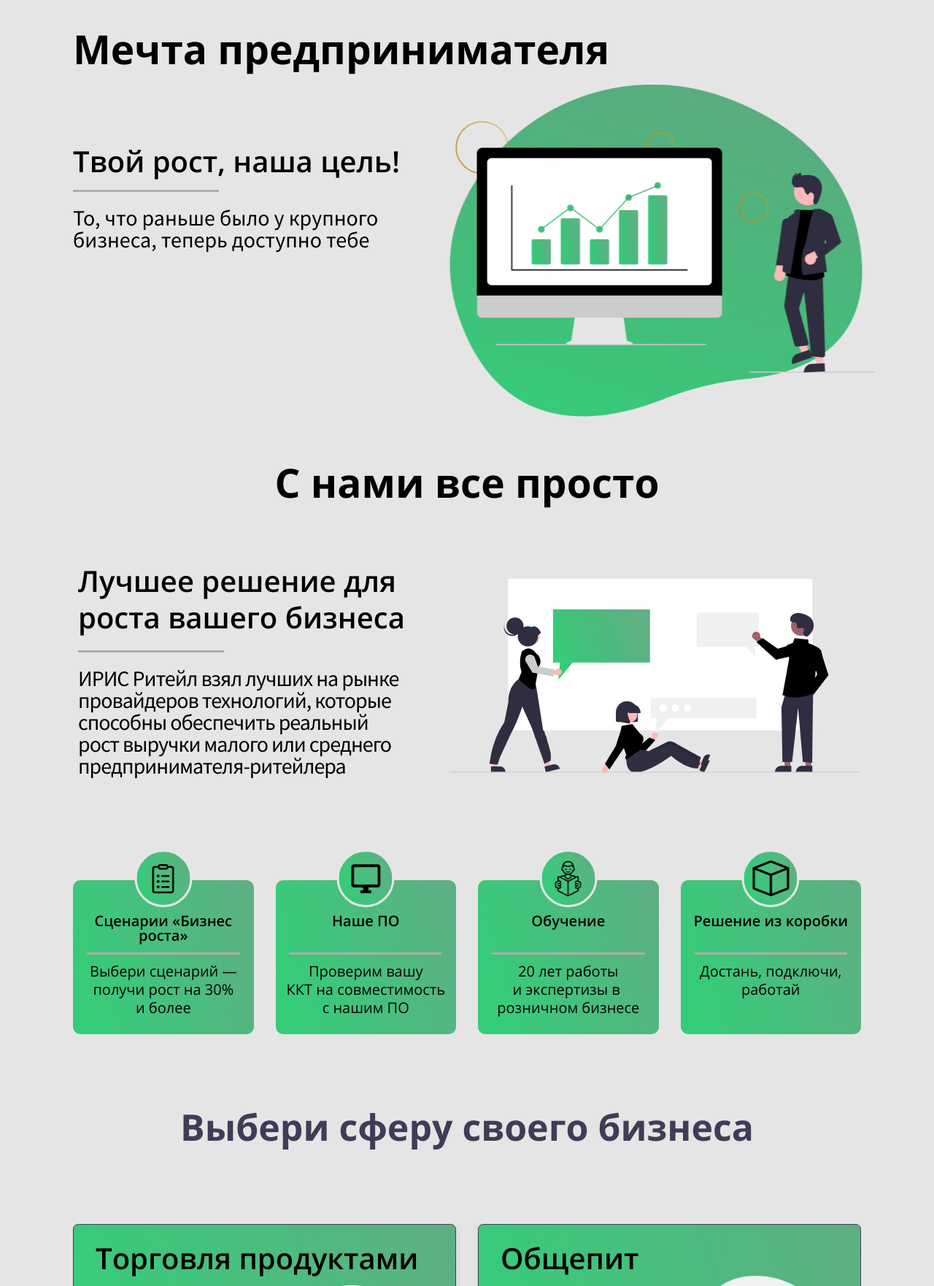
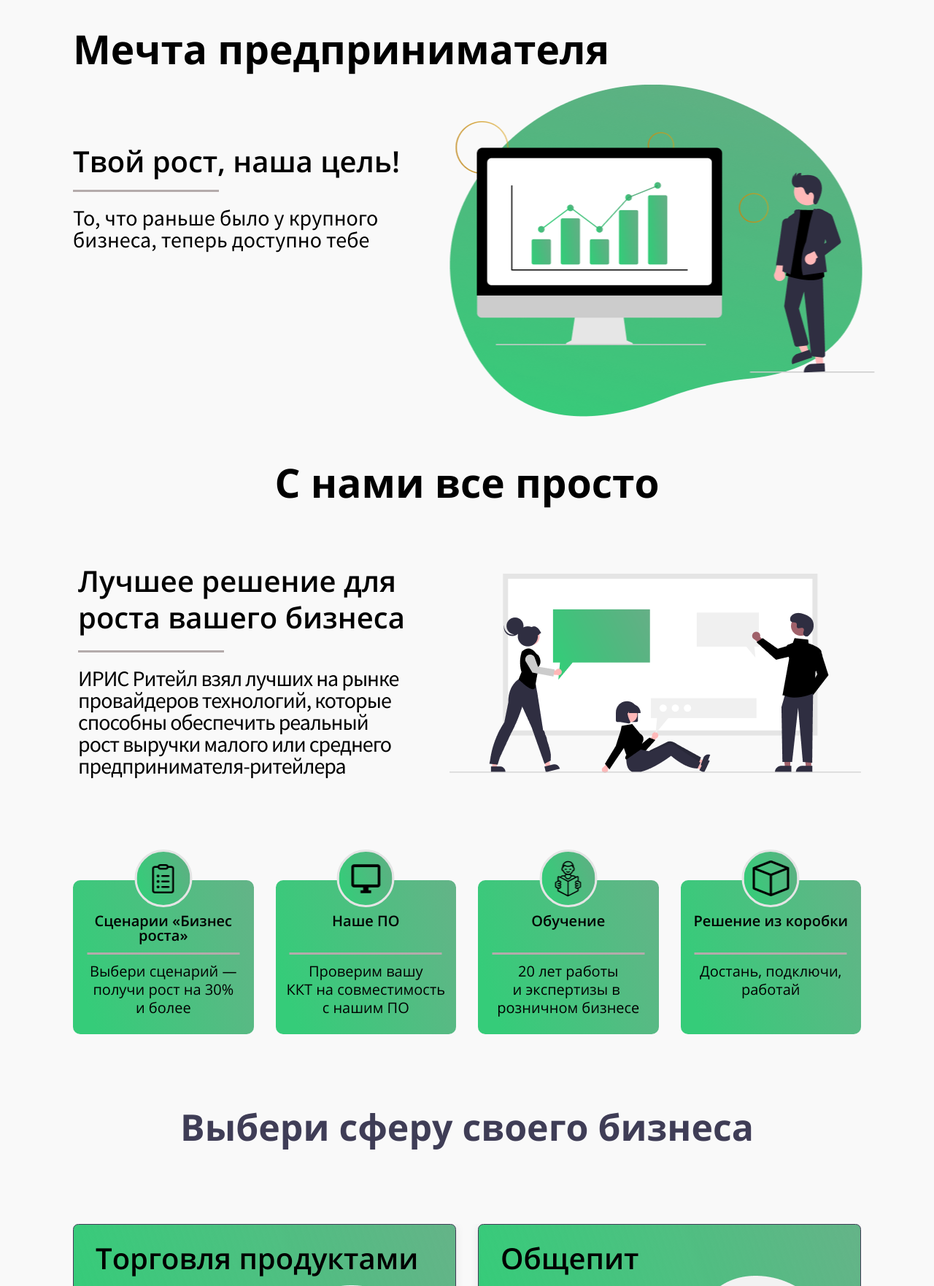
Before and after one commit to obscuremax/BF-internship, a Node project: template src/pages/index.pug in a window 1280 px wide. Shown: the part 56-1818 px from the top of the page at 73% size. Run offline with Node 20 templates, Linux system fonts and the light colour scheme; the template is opened without the code that fills it, so the values that code supplies are empty; style sheets or scripts are compiled from the project's sources; some libraries are stand-ins or nearby versions.

Commit message:
изменил цвет фона блока main

```diff
--- a/src/styles/common/global.scss
+++ b/src/styles/common/global.scss
@@ -71,7 +71,7 @@
 }
 
 .main {
-  background: #e5e5e5;
+  background: #f9f9f9;
 }
 
 .list {
```
